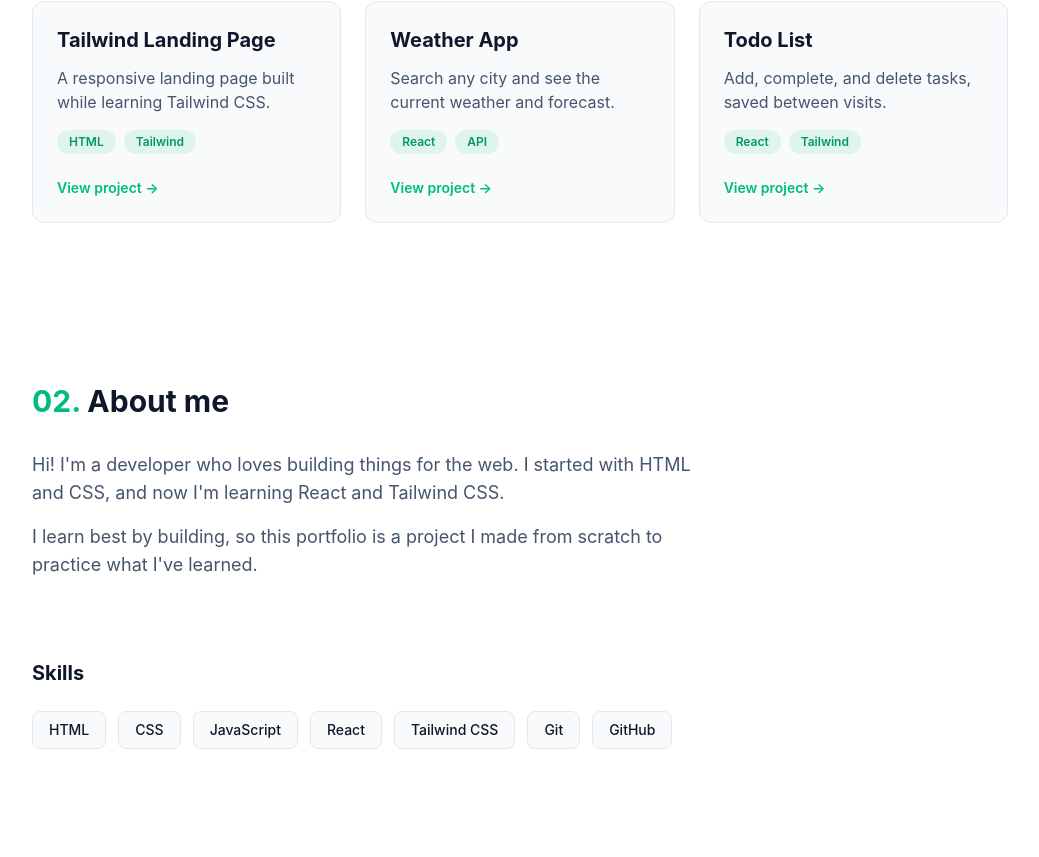
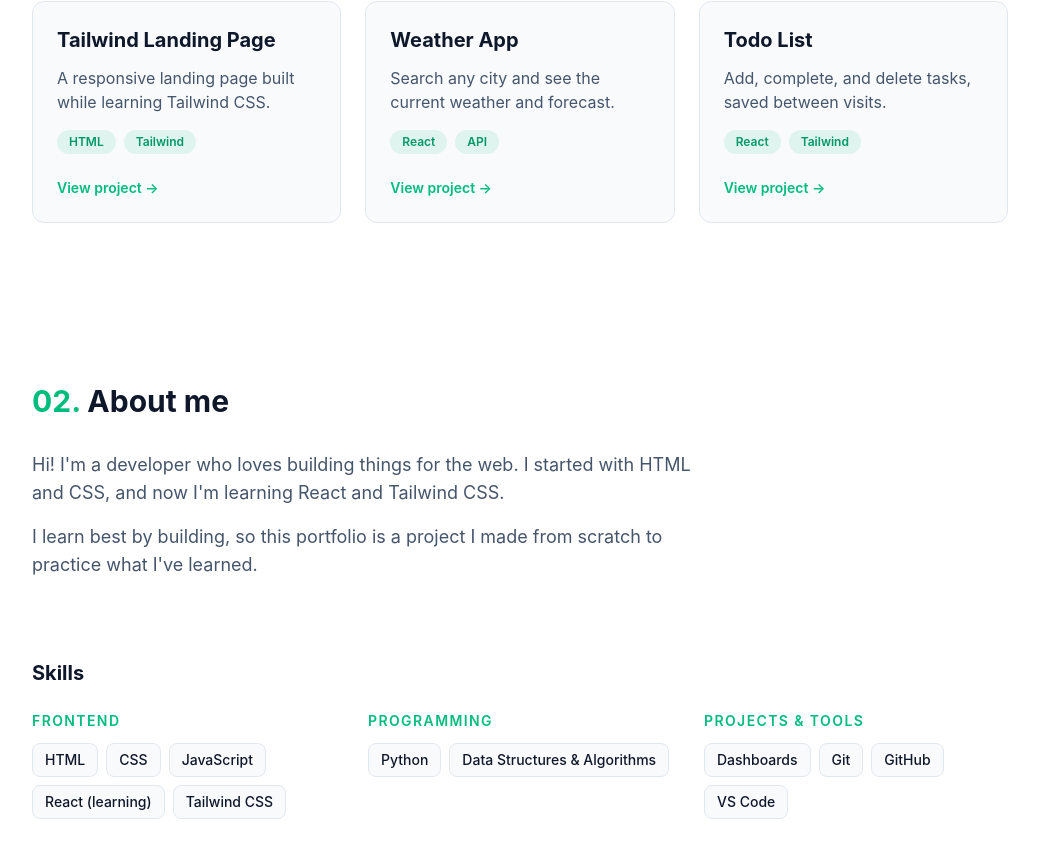
Before and after one commit to SwetaDikhya/my-portfolio, a React (Vite) app: page / in a window 1280 px wide. Shown: the part 812-1669 px from the top of the page, without its empty margins (120-1159 px from the left). Before the commit the page ends 1641 px from the top, so only its background shows below. Built offline with nearby package versions, Linux system fonts and the light colour scheme.

Commit message:
Add About and Skills sections

```diff
--- a/src/components/Skills.jsx
+++ b/src/components/Skills.jsx
@@ -1,22 +1,44 @@
-const skills = ['HTML', 'CSS', 'JavaScript', 'React', 'Tailwind CSS', 'Git', 'GitHub']
+const skillGroups = [
+  {
+    title: "Frontend",
+    items: ["HTML", "CSS", "JavaScript", "React (learning)", "Tailwind CSS"],
+  },
+  {
+    title: "Programming",
+    items: ["Python", "Data Structures & Algorithms"],
+  },
+  {
+    title: "Projects & Tools",
+    items: ["Dashboards", "Git", "GitHub", "VS Code"],
+  },
+];
 
 function Skills() {
   return (
     <section className="mx-auto max-w-5xl px-6 pb-20">
       <h3 className="text-xl font-bold">Skills</h3>
 
-      <div className="mt-6 flex flex-wrap gap-3">
-        {skills.map((skill) => (
-          <span
-            key={skill}
-            className="rounded-lg border border-slate-200 bg-slate-50 px-4 py-2 text-sm font-medium transition hover:-translate-y-0.5 hover:border-emerald-500 hover:text-emerald-500 dark:border-slate-700 dark:bg-slate-800/50"
-          >
-            {skill}
-          </span>
+      <div className="mt-6 grid gap-8 md:grid-cols-3">
+        {skillGroups.map((group) => (
+          <div key={group.title}>
+            <h4 className="mb-3 text-sm font-semibold uppercase tracking-widest text-emerald-500">
+              {group.title}
+            </h4>
+            <div className="flex flex-wrap gap-2">
+              {group.items.map((skill) => (
+                <span
+                  key={skill}
+                  className="rounded-lg border border-slate-200 bg-slate-50 px-3 py-1.5 text-sm font-medium transition hover:-translate-y-0.5 hover:border-emerald-500 hover:text-emerald-500 dark:border-slate-700 dark:bg-slate-800/50"
+                >
+                  {skill}
+                </span>
+              ))}
+            </div>
+          </div>
         ))}
       </div>
     </section>
-  )
+  );
 }
 
-export default Skills
+export default Skills;
```
